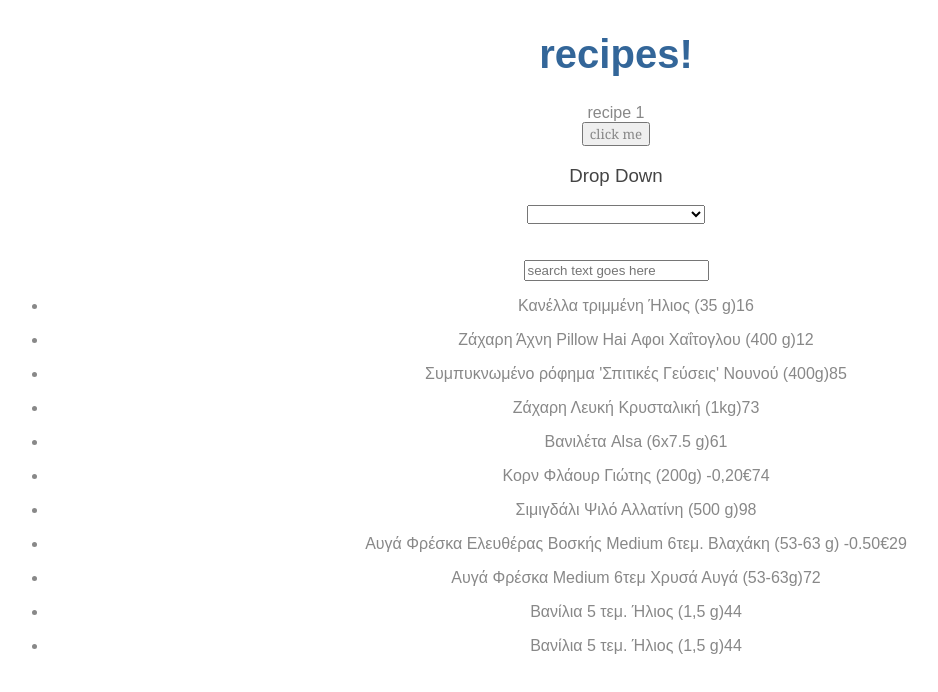
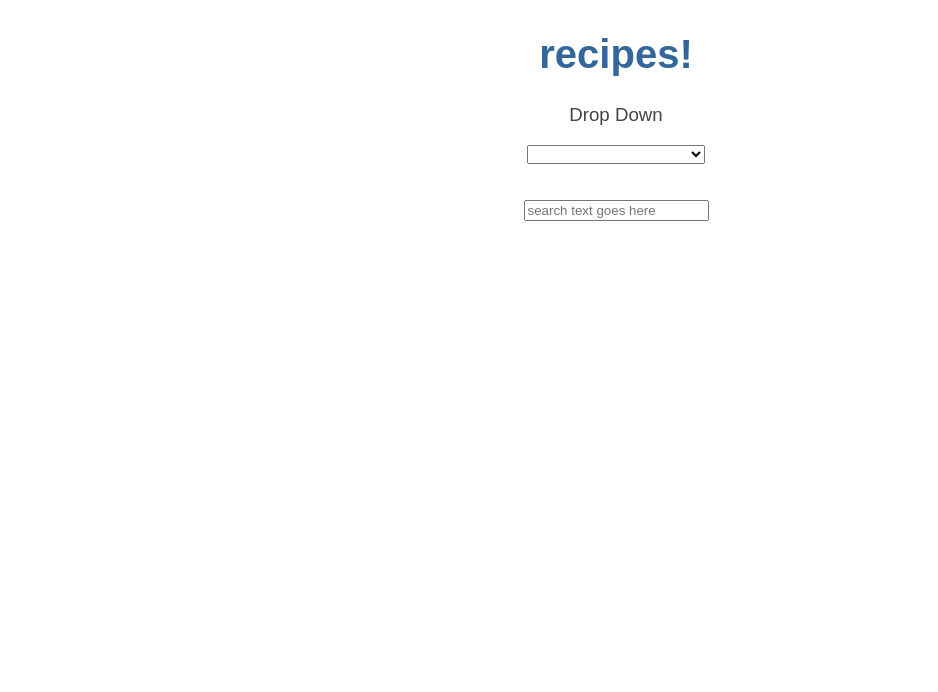
Before and after one commit to sbaibos/recipes, an Angular app: page / in a window 1280 px wide. Shown: the top 692 px of the page, without its empty margins (24-962 px from the left). Built offline with nearby package versions, Linux system fonts and the light colour scheme.

Commit message:
get rid of button, hide ingredients if nothing selected, delete variable name=recipe 1"

```diff
--- a/src/app/components/recipe/recipe.component.html
+++ b/src/app/components/recipe/recipe.component.html
@@ -4,7 +4,7 @@
 
 </div>
 
-<button (click) ="clicked()">click me</button>
+
 
 <!-- <ul *ngIf = "users">
 <li *ngFor = "let user of users">
@@ -27,7 +27,7 @@
 
 
 <input [(ngModel)]="selectedRecipeModel" placeholder="search text goes here">
-<ul >
+<ul *ngIf = 'selectedRecipeModel'>
   <li *ngFor="let ingredient of ingredients  | filter : selectedRecipeModel">
     <p >{{ingredient.product}}{{ingredient.price}} </p>
   </li>
--- a/src/app/components/recipe/recipe.component.ts
+++ b/src/app/components/recipe/recipe.component.ts
@@ -14,7 +14,7 @@
 
   recipeModel: RecipeModel[];//initialize recipe model
   ingredientModel: IngredientModel[];//initialize ingredient model
-  name = "recipe 1";
+
   users: Object;
   recipes = RECIPES; //recipes  mockfile
   ingredients = INGREDIENTS;//ingredients  mockfile
```
